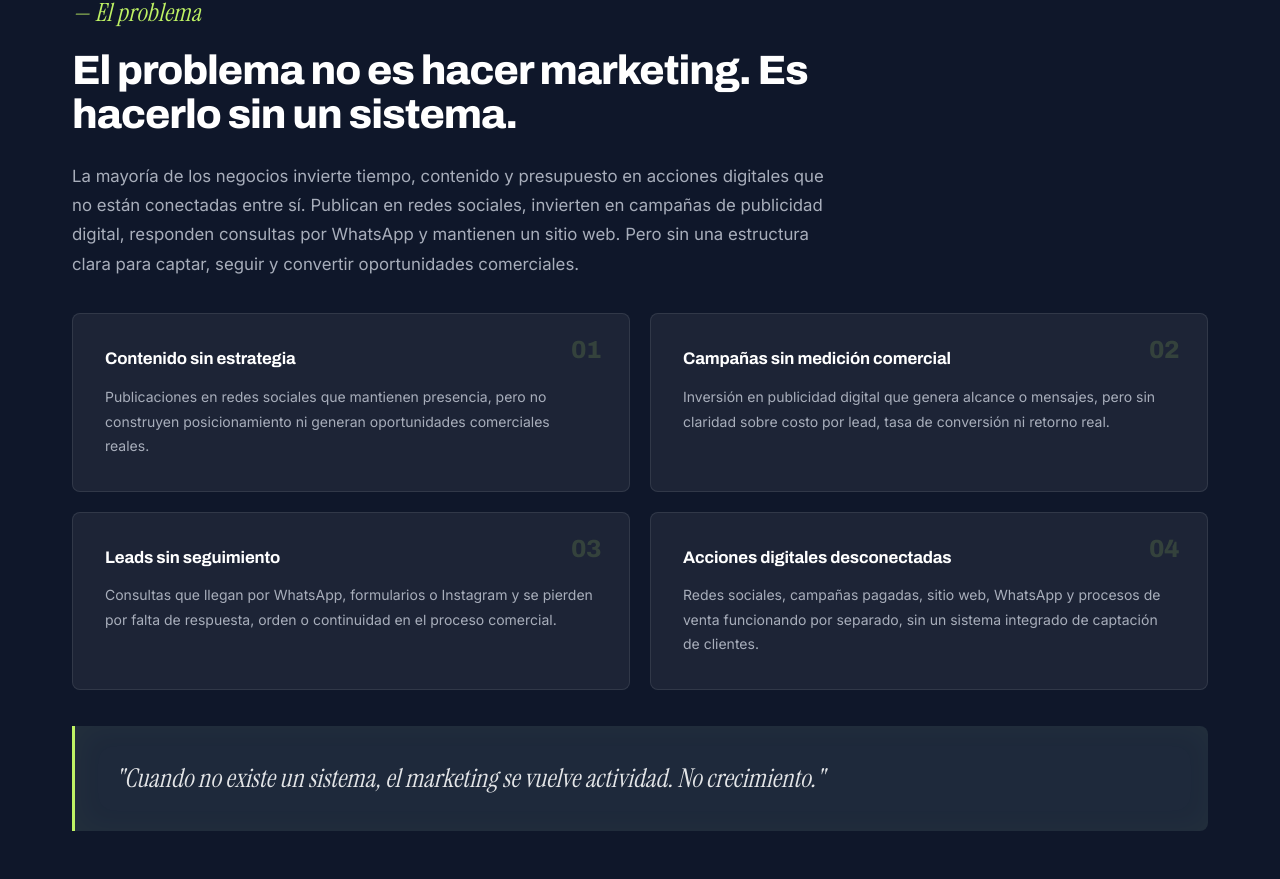
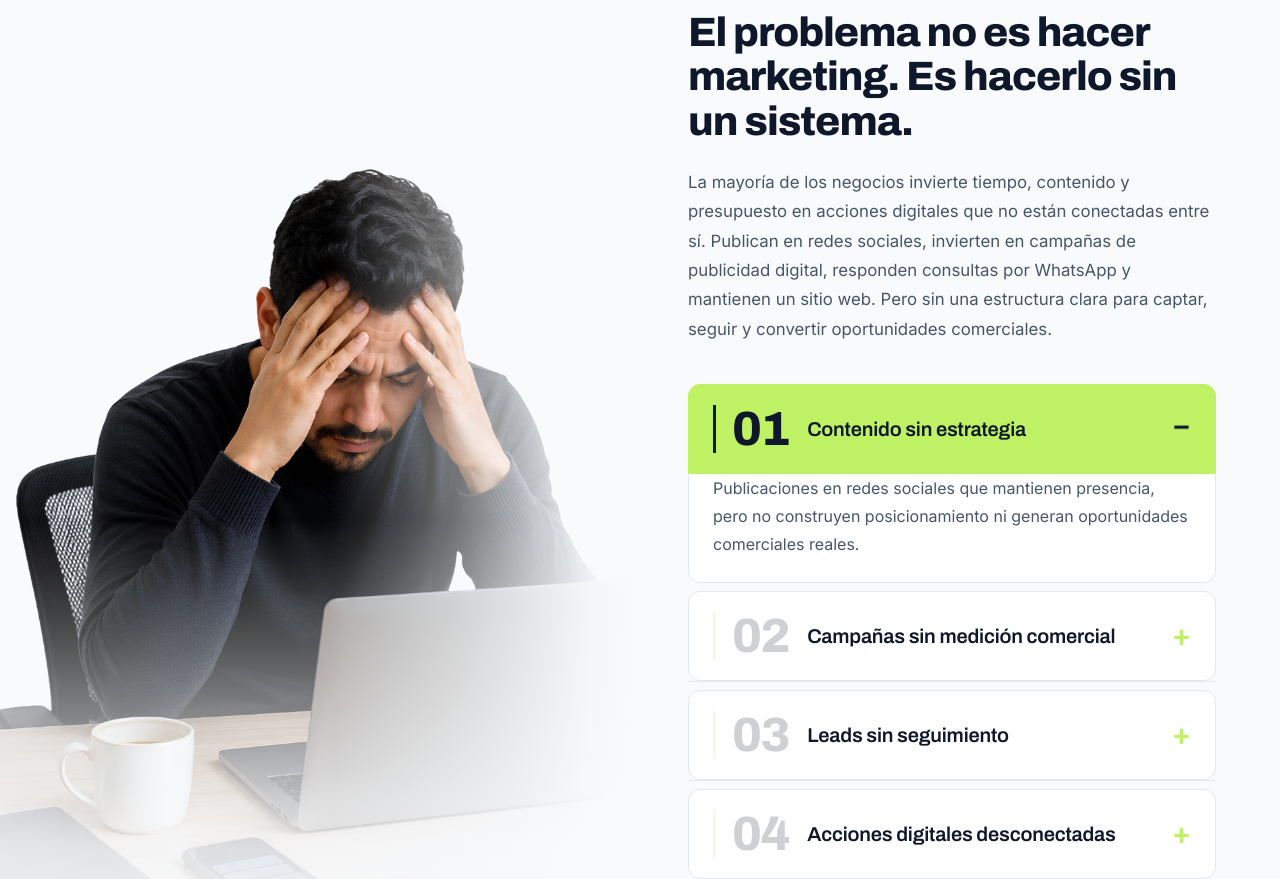
Before and after one commit to socialmarketingscl/socialmarketingchile, a Next.js app: page / in a window 1280 px wide. Shown: the part 1037-1916 px from the top of the page. Built offline with nearby package versions, Linux system fonts and the light colour scheme; no server answers.

Commit message:
feat: redesign problema section with split layout, accordion and flip animation

```diff
--- a/src/components/sections/ProblemaComercialSection.tsx
+++ b/src/components/sections/ProblemaComercialSection.tsx
@@ -1,9 +1,8 @@
 "use client";
 
+import Image from "next/image";
 import { useEffect, useRef, useState } from "react";
 import { PROBLEMA } from "@/lib/constants";
-
-const FULL_QUOTE = `"${PROBLEMA.quote}"`;
 
 /* Each element gets its own observer — fires exactly when that element enters the viewport */
 function useReveal(rootMargin = "0px 0px -80px 0px") {
@@ -29,44 +28,81 @@ function useReveal(rootMargin = "0px 0px -80px 0px") {
 
 export default function ProblemaComercialSection() {
   const [headerRef, headerVisible] = useReveal();
-  const [card0Ref, card0Visible] = useReveal();
-  const [card1Ref, card1Visible] = useReveal();
-  const [card2Ref, card2Visible] = useReveal();
-  const [card3Ref, card3Visible] = useReveal();
-  const [quoteRef, quoteVisible] = useReveal("0px 0px -40px 0px");
+  const [accordion0Ref, accordion0Visible] = useReveal();
+  const [accordion1Ref, accordion1Visible] = useReveal();
+  const [accordion2Ref, accordion2Visible] = useReveal();
+  const [accordion3Ref, accordion3Visible] = useReveal();
+  const [openItem, setOpenItem] = useState<number | null>(0);
+  const [activeColorItem, setActiveColorItem] = useState<number | null>(0);
+  const [openingItem, setOpeningItem] = useState<number | null>(null);
+  const [closingItem, setClosingItem] = useState<number | null>(null);
+  const animationTimers = useRef<ReturnType<typeof setTimeout>[]>([]);
 
-  const [twText, setTwText] = useState("");
-  const [twDone, setTwDone] = useState(false);
+  const accordionRefs = [accordion0Ref, accordion1Ref, accordion2Ref, accordion3Ref];
+  const accordionVisibles = [accordion0Visible, accordion1Visible, accordion2Visible, accordion3Visible];
 
   useEffect(() => {
-    if (!quoteVisible) return;
-    let idx = 0;
-    const timeout = setTimeout(() => {
-      const interval = setInterval(() => {
-        idx++;
-        setTwText(FULL_QUOTE.slice(0, idx));
-        if (idx >= FULL_QUOTE.length) {
-          clearInterval(interval);
-          setTwDone(true);
+    return () => {
+      animationTimers.current.forEach((timer) => clearTimeout(timer));
+    };
+  }, []);
+
+  const clearAnimationTimers = () => {
+    animationTimers.current.forEach((timer) => clearTimeout(timer));
+    animationTimers.current = [];
+  };
+
+  const queueAnimationTimer = (callback: () => void, delay: number) => {
+    const timer = setTimeout(callback, delay);
+    animationTimers.current.push(timer);
+  };
+
+  const handleAccordionClick = (index: number) => {
+    clearAnimationTimers();
+
+    if (openItem === index) {
+      setClosingItem(index);
+      setOpeningItem(null);
+      setOpenItem(null);
+      queueAnimationTimer(() => setActiveColorItem(null), 250);
+      queueAnimationTimer(() => setClosingItem(null), 500);
+      return;
     }
-      }, 32);
-      return () => clearInterval(interval);
-    }, 200);
-    return () => clearTimeout(timeout);
-  }, [quoteVisible]);
 
-  const cardRefs = [card0Ref, card1Ref, card2Ref, card3Ref];
-  const cardVisibles = [card0Visible, card1Visible, card2Visible, card3Visible];
+    const previousOpenItem = openItem;
+    setOpeningItem(index);
+    setClosingItem(previousOpenItem);
+    setOpenItem(index);
+    queueAnimationTimer(() => setActiveColorItem(index), 250);
+    queueAnimationTimer(() => {
+      setOpeningItem(null);
+      setClosingItem(null);
+    }, 500);
+  };
 
   return (
     <section
       id="problema"
+      className="problema-section"
       style={{
-        backgroundColor: "var(--level-2)",
-        padding: "clamp(64px, 8vw, 100px) 0",
-        borderTop: "1px solid rgba(255,255,255,0.04)",
+        position: "relative",
+        overflow: "hidden",
+        marginTop: "-1px",
+        backgroundColor: "#F8FAFC",
       }}
     >
+      <div className="problema-top-transition" aria-hidden="true" />
+
+      <div className="problema-bg-media" aria-hidden="true">
+        <Image
+          src="/images/problema-persona.png"
+          alt=""
+          fill
+          sizes="(max-width: 767px) 100vw, (max-width: 1024px) 40vw, 50vw"
+          className="problema-bg-image"
+        />
+      </div>
+
       <style>{`
         /* Base: every reveal item starts invisible */
         .reveal-item {
@@ -79,15 +115,221 @@ export default function ProblemaComercialSection() {
           transform: none;
         }
 
-        /* Desktop: tiny stagger between cards in case all become visible at once */
+        .problema-section {
+          padding: 48px 0 64px;
+        }
+
+        .problema-top-transition {
+          position: absolute;
+          top: -2px;
+          left: 0;
+          right: 0;
+          height: 40px;
+          z-index: 1;
+          pointer-events: none;
+          background: linear-gradient(to bottom, #0F172A, #F8FAFC);
+        }
+
+        .problema-accordion {
+          width: 100%;
+          max-width: 800px;
+          margin: 40px 0 0;
+          display: flex;
+          flex-direction: column;
+          gap: 8px;
+        }
+
+        .problema-bg-media {
+          position: absolute;
+          top: 0;
+          bottom: 0;
+          left: 0;
+          width: min(50vw, 690px);
+          opacity: 1;
+          z-index: 0;
+          pointer-events: none;
+        }
+
+        .problema-bg-media::after {
+          content: "";
+          position: absolute;
+          inset: 0;
+          z-index: 1;
+          background:
+            linear-gradient(to left, #F8FAFC 0%, rgba(248, 250, 252, 0.94) 8%, rgba(248, 250, 252, 0) 48%),
+            linear-gradient(to top, #F8FAFC 0%, rgba(248, 250, 252, 0.88) 12%, rgba(248, 250, 252, 0) 42%);
+        }
+
+        .problema-bg-image {
+          object-fit: cover;
+          object-position: center top;
+        }
+
+        .problema-container {
+          position: relative;
+          z-index: 2;
+          max-width: 1200px;
+          margin: 0 auto;
+          padding: 0 24px;
+        }
+
+        .problema-content {
+          position: relative;
+          z-index: 10;
+          width: 50%;
+          max-width: 650px;
+          margin-left: auto;
+          padding-left: 48px;
+        }
+
+        .problema-accordion-item {
+          perspective: 1000px;
+          transition: transform 0.3s ease;
+        }
+
+        .problema-accordion-header {
+          width: 100%;
+          display: flex;
+          align-items: center;
+          justify-content: space-between;
+          gap: 20px;
+          padding: 20px 24px;
+          border: 1px solid #E2E8F0;
+          border-radius: 12px;
+          background: #FFFFFF;
+          color: #0F172A;
+          cursor: pointer;
+          text-align: left;
+          transform-style: preserve-3d;
+          transition: transform 0.4s ease, background-color 0.4s ease, color 0.4s ease, border-color 0.3s ease, box-shadow 0.3s ease, border-radius 0.3s ease;
+        }
+
+        .problema-accordion-header:hover {
+          border-color: #CBD5E1;
+          box-shadow: 0 8px 24px rgba(15, 23, 42, 0.06);
+        }
+
+        .problema-accordion-header.is-open {
+          border-color: #CBD5E1;
+          border-bottom-color: transparent;
+          border-radius: 12px 12px 0 0;
+          background: #F1F5F9;
+        }
+
+        .problema-accordion-header.is-active {
+          background: #BEF264;
+          color: #0F172A;
+          border-color: #BEF264;
+        }
+
+        .problema-accordion-header.is-flip-open {
+          animation: problemaFlipOpen 0.5s ease forwards;
+        }
+
+        .problema-accordion-header.is-flip-close {
+          animation: problemaFlipClose 0.5s ease forwards;
+        }
+
+        .problema-accordion-heading {
+          display: flex;
+          align-items: center;
+          gap: 18px;
+          min-width: 0;
+        }
+
+        .problema-accordion-number {
+          padding-left: 16px;
+          border-left: 3px solid #BEF264;
+          color: #0F172A;
+          font-family: var(--font-archivo), sans-serif;
+          font-size: clamp(2.25rem, 4vw, 3rem);
+          font-weight: 800;
+          letter-spacing: -0.03em;
+          line-height: 1;
+          opacity: 0.2;
+        }
+
+        .problema-accordion-header.is-active .problema-accordion-number {
+          color: #0F172A;
+          border-left-color: #0F172A;
+          opacity: 1;
+        }
+
+        .problema-accordion-title {
+          color: #0F172A;
+          font-family: var(--font-archivo), sans-serif;
+          font-size: clamp(1.125rem, 1.7vw, 1.25rem);
+          font-weight: 600;
+          letter-spacing: -0.01em;
+          line-height: 1.25;
+        }
+
+        .problema-accordion-icon {
+          flex: 0 0 auto;
+          color: #BEF264;
+          font-family: var(--font-archivo), sans-serif;
+          font-size: 1.85rem;
+          font-weight: 700;
+          line-height: 1;
+          transform-origin: center;
+          transition: transform 0.3s ease;
+        }
+
+        .problema-accordion-header.is-active .problema-accordion-icon {
+          color: #0F172A;
+        }
+
+        .problema-accordion-header.is-open .problema-accordion-icon {
+          transform: rotate(180deg);
+        }
+
+        .problema-accordion-body {
+          max-height: 0;
+          overflow: hidden;
+          border: 1px solid #E2E8F0;
+          border-top: 0;
+          border-radius: 0 0 12px 12px;
+          background: #FFFFFF;
+          transition: max-height 0.3s ease-in-out;
+        }
+
+        .problema-accordion-body.is-open {
+          max-height: 220px;
+        }
+
+        .problema-accordion-content {
+          padding: 0 24px 24px 24px;
+          color: #475569;
+          font-family: var(--font-inter), sans-serif;
+          font-size: 1rem;
+          line-height: 1.75;
+        }
+
+        @keyframes problemaFlipOpen {
+          0% { transform: rotateX(0deg); }
+          50% { transform: rotateX(90deg); }
+          100% { transform: rotateX(0deg); }
+        }
+
+        @keyframes problemaFlipClose {
+          0% { transform: rotateX(0deg); }
+          50% { transform: rotateX(-90deg); }
+          100% { transform: rotateX(0deg); }
+        }
+
+        /* Desktop: tiny stagger between accordion items in case all become visible at once */
         @media (min-width: 768px) {
-          .problema-cards-grid .reveal-item.is-visible:nth-child(2) {
+          .problema-section {
+            padding: 64px 0 96px;
+          }
+
+          .problema-accordion .reveal-item.is-visible:nth-child(2) {
             transition-delay: 0.10s;
           }
-          .problema-cards-grid .reveal-item.is-visible:nth-child(3) {
+          .problema-accordion .reveal-item.is-visible:nth-child(3) {
             transition-delay: 0.20s;
           }
-          .problema-cards-grid .reveal-item.is-visible:nth-child(4) {
+          .problema-accordion .reveal-item.is-visible:nth-child(4) {
             transition-delay: 0.30s;
           }
           .problema-header {
@@ -96,128 +338,143 @@ export default function ProblemaComercialSection() {
           .problema-header .section-eyebrow {
             font-size: 25px !important;
           }
-          .problema-card {
-            background-color: rgba(255,255,255,0.06) !important;
-            border-color: rgba(255,255,255,0.09) !important;
         }
-          .problema-card-number {
-            color: rgba(190, 242, 100, 0.15) !important;
+
+        @media (max-width: 1024px) {
+          .problema-bg-media {
+            width: 40vw;
           }
-          .problema-cards-grid {
-            margin-bottom: 0 !important;
-          }
-          .problema-quote {
-            margin-top: 36px !important;
-            background-color: #1E293B !important;
-            padding: 32px 40px !important;
-          }
-          .problema-quote p {
-            font-size: clamp(1.2rem, 2.05vw, 1.62rem) !important;
+
+          .problema-content {
+            width: 62%;
+            max-width: 680px;
+            padding-left: 32px;
           }
         }
 
-        /* Typewriter cursor */
-        .tw-cursor {
-          display: inline-block;
-          width: 2px;
-          height: 1em;
-          background-color: var(--kinetic-lime);
-          vertical-align: text-bottom;
-          margin-left: 2px;
-          animation: tw-blink 0.65s step-start infinite;
+        @media (max-width: 767px) {
+          .problema-bg-media {
+            display: block;
+            width: 100%;
+            opacity: 0.05;
           }
-        @keyframes tw-blink {
-          50% { opacity: 0; }
+
+          .problema-bg-media::after {
+            display: none;
           }
+
+          .problema-bg-image {
+            object-fit: cover;
+            object-position: top center;
+          }
+
+          .problema-container {
+            padding: 0 20px;
+          }
+
+          .problema-content {
+            width: 100%;
+            max-width: none;
+            padding-left: 0;
+          }
+
+          .problema-accordion {
+            max-width: none;
+          }
+
+          .problema-accordion-header {
+            padding: 18px 18px;
+            gap: 14px;
+          }
+
+          .problema-accordion-heading {
+            gap: 14px;
+          }
+
+          .problema-accordion-number {
+            padding-left: 12px;
+            font-size: 2.25rem;
+          }
+
+          .problema-accordion-title {
+            font-size: 1rem;
+          }
+
+          .problema-accordion-icon {
+            font-size: 1.55rem;
+          }
+
+          .problema-accordion-body.is-open {
+            max-height: 280px;
+          }
+
+          .problema-accordion-content {
+            padding: 0 18px 22px 18px;
+            font-size: 0.94rem;
+          }
+        }
+
       `}</style>
 
-      <div style={{ maxWidth: "1200px", margin: "0 auto", padding: "0 32px" }}>
-
+      <div className="problema-container">
+        <div className="problema-content">
           {/* ── Encabezado ── */}
           <div
             ref={headerRef}
             className={`problema-header reveal-item${headerVisible ? " is-visible" : ""}`}
-          style={{ maxWidth: "760px", marginBottom: "56px" }}
           >
-          <span className="section-eyebrow">— El problema</span>
-          <h2 className="section-h2" style={{ marginBottom: "24px" }}>
+            <span className="section-eyebrow section-eyebrow-light">— El problema</span>
+            <h2 className="section-h2 section-h2-dark" style={{ marginBottom: "24px" }}>
               {PROBLEMA.h2}
             </h2>
-          <p className="section-sub">{PROBLEMA.body}</p>
+            <p className="section-sub section-sub-dark">{PROBLEMA.body}</p>
           </div>
 
-        {/* ── Grid 2×2 pain cards ── */}
-        <div className="problema-cards-grid">
-          {PROBLEMA.cards.map((card, i) => (
+          {/* ── Acordeón de dolores comerciales ── */}
+          <div className="problema-accordion">
+            {PROBLEMA.cards.map((card, i) => {
+              const isOpen = openItem === i;
+              const isActive = activeColorItem === i;
+              const isOpening = openingItem === i;
+              const isClosing = closingItem === i;
+
+              return (
                 <div
                   key={i}
-              ref={cardRefs[i]}
-              className={`card-dark problema-card reveal-item${cardVisibles[i] ? " is-visible" : ""}`}
-              style={{ position: "relative" }}
+                  ref={accordionRefs[i]}
+                  className={`problema-accordion-item reveal-item${accordionVisibles[i] ? " is-visible" : ""}`}
                 >
-              <span
-                aria-hidden="true"
-                className="problema-card-number"
-                style={{
-                  position: "absolute",
-                  top: "24px",
-                  right: "28px",
-                  fontFamily: "var(--font-archivo)",
-                  fontWeight: 800,
-                  fontSize: "1.55rem",
-                  color: "rgba(190, 242, 100, 0.15)",
-                  letterSpacing: "-0.02em",
-                  lineHeight: 1,
-                  userSelect: "none",
-                }}
+                  <button
+                    type="button"
+                    className={`problema-accordion-header${isOpen ? " is-open" : ""}${isActive ? " is-active" : ""}${isOpening ? " is-flip-open" : ""}${isClosing ? " is-flip-close" : ""}`}
+                    aria-expanded={isOpen}
+                    aria-controls={`problema-panel-${i}`}
+                    id={`problema-trigger-${i}`}
+                    onClick={() => handleAccordionClick(i)}
                   >
+                    <span className="problema-accordion-heading">
+                      <span className="problema-accordion-number">
                         {String(i + 1).padStart(2, "0")}
                       </span>
-
-              <h3
-                style={{
-                  fontFamily: "var(--font-archivo)",
-                  fontWeight: 700,
-                  fontSize: "1.05rem",
-                  color: "#FFFFFF",
-                  letterSpacing: "-0.01em",
-                  marginBottom: "12px",
-                }}
+                      <span className="problema-accordion-title">{card.title}</span>
+                    </span>
+                    <span className="problema-accordion-icon" aria-hidden="true">
+                      {isOpen ? "−" : "+"}
+                    </span>
+                  </button>
+                  <div
+                    id={`problema-panel-${i}`}
+                    role="region"
+                    aria-labelledby={`problema-trigger-${i}`}
+                    className={`problema-accordion-body${isOpen ? " is-open" : ""}`}
                   >
-                {card.title}
-              </h3>
-
-              <p
-                style={{
-                  fontFamily: "var(--font-inter)",
-                  fontSize: "0.875rem",
-                  color: "#A8AEBB",
-                  lineHeight: 1.75,
-                }}
-              >
-                {card.description}
-              </p>
+                    <p className="problema-accordion-content">{card.description}</p>
                   </div>
-          ))}
                 </div>
-
-        {/* ── Quote — typewriter ── */}
-        <div
-          ref={quoteRef}
-          className={`banner-quote problema-quote reveal-item${quoteVisible ? " is-visible" : ""}`}
-        >
-          <p>
-            {quoteVisible ? (
-              <>
-                {twText}
-                {!twDone && <span className="tw-cursor" aria-hidden="true" />}
-              </>
-            ) : (
-              <span style={{ visibility: "hidden" }}>{FULL_QUOTE}</span>
-            )}
-          </p>
+              );
+            })}
           </div>
-
+        </div>
       </div>
     </section>
   );
```
Also changed, not shown: public/images/problema-persona.png (added). Lines whose indentation alone changed are shown as unchanged.
